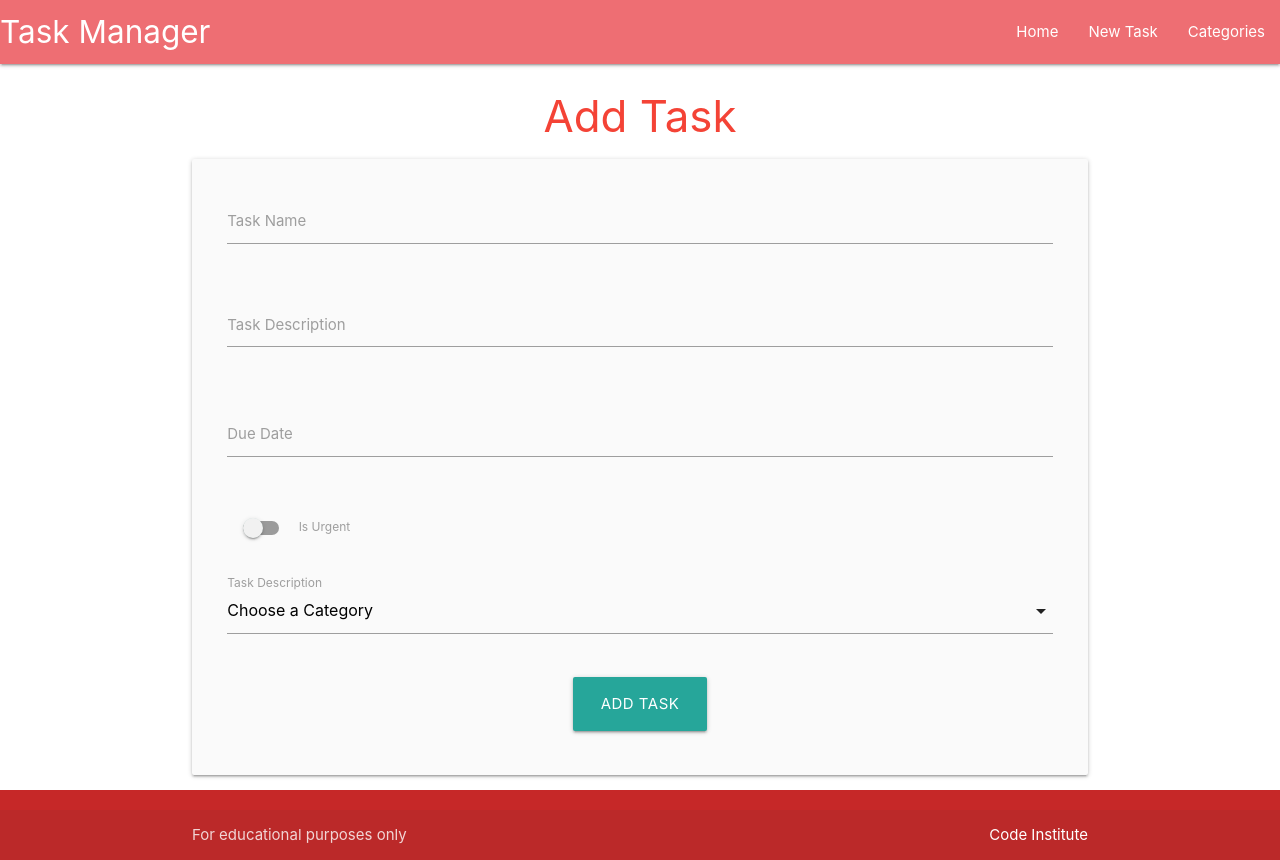
After one commit to Morgana-S/flask-sqlalchemy-task-manager, a Python web app: template taskmanager/templates/add_task.html in a window 1280 px wide. The commit adds this page. Run offline with Jinja, Linux system fonts and the light colour scheme; the template is opened without the code that fills it, so the values that code supplies are empty.

Commit message:
Create 'add task' functionality

```diff
--- a/taskmanager/static/js/script.js
+++ b/taskmanager/static/js/script.js
@@ -2,4 +2,15 @@ document.addEventListener('DOMContentLoaded', function () {
   // Sidenav Initializations
   let sidenav = document.querySelectorAll('.sidenav');
   M.Sidenav.init(sidenav);
+
+  // Datepicker initialization
+  let datepicker = document.querySelectorAll('.datepicker');
+  M.Datepicker.init(datepicker, {
+    format: 'dd mmmm, yyyy',
+    i18n: { done: 'Select' },
+  });
+
+  // Select initialization
+  let selects = document.querySelectorAll('select');
+  M.FormSelect.init(selects);
 });
--- /dev/null
+++ b/taskmanager/templates/add_task.html
@@ -0,0 +1,89 @@
+<!-- prettier-ignore -->
+{% extends "base.html" %}
+{% block content %}
+
+<h3 class="red-text center-align">Add Task</h3>
+
+<div class="row card-panel grey lighten-5">
+  <form class="col s12" method="POST" action="{{ url_for('add_task')  }}">
+    <!-- Task Name -->
+    <div class="row">
+      <div class="input-field col s12">
+        <input
+          id="task_name"
+          name="task_name"
+          type="text"
+          class="validate"
+          minlength="5"
+          maxlength="50"
+          required />
+        <label for="task_name">Task Name</label>
+      </div>
+    </div>
+    <!-- Task Description -->
+    <div class="row">
+      <div class="input-field col s12">
+        <textarea
+          id="task_description"
+          name="task_description"
+          type="text"
+          class="materialize-textarea validate"
+          minlength="5"
+          maxlength="200"
+          required></textarea>
+        <label for="task_description">Task Description</label>
+      </div>
+    </div>
+    <!-- Due Date -->
+    <div class="row">
+      <div class="input-field col s12">
+        <input
+          id="due_date"
+          name="due_date"
+          type="text"
+          class="datepicker validate"
+          minlength="5"
+          maxlength="50"
+          required />
+        <label for="due_date">Due Date</label>
+      </div>
+    </div>
+    <!-- Is Urgent -->
+    <div class="row">
+      <div class="input-field col s12">
+        <div class="switch">
+          <label for="is_urgent">
+            <input id="is_urgent" name="is_urgent" type="checkbox" />
+            <span class="lever"></span>
+            Is Urgent
+          </label>
+        </div>
+      </div>
+    </div>
+    <!-- Category Selection -->
+    <div class="row">
+      <div class="input-field col s12">
+        <select name="category_id" id="category_id" class="validate" required>
+          <option value="" disabled selected>Choose a Category</option>
+          <!-- prettier-ignore -->
+          {% for category in categories %}
+          <option value="{{ category.id }}">
+            {{ category.category_name }}
+          </option>
+          {% endfor %}
+        </select>
+        <label for="task_description">Task Description</label>
+      </div>
+    </div>
+    <!-- Submit -->
+    <div class="row">
+      <div class="col s12 center-align">
+        <button type="submit" class="btn-large light-red darken-1">
+          Add Task
+        </button>
+      </div>
+    </div>
+  </form>
+</div>
+
+{% endblock %}
--- a/taskmanager/templates/base.html
+++ b/taskmanager/templates/base.html
@@ -28,7 +28,7 @@
           </a>
           <ul class="right hide-on-med-and-down">
             <li><a href="{{  url_for('home')  }}">Home</a></li>
-            <li><a href="">New Task</a></li>
+            <li><a href="{{ url_for('add_task')  }}">New Task</a></li>
             <li><a href="{{  url_for('categories')  }}">Categories</a></li>
           </ul>
         </div>
@@ -36,7 +36,7 @@
       <!-- Mobile Side NavBar -->
       <ul class="sidenav" id="mobile-demo">
         <li><a href="{{  url_for('home')  }}">Home</a></li>
-        <li><a href="">New Task</a></li>
+        <li><a href="{{ url_for('add_task')  }}">New Task</a></li>
         <li><a href="{{  url_for('categories')  }}">Categories</a></li>
       </ul>
     </header>
```
Also changed, not shown: taskmanager/routes.py (+16 -0 lines), taskmanager/templates/tasks.html (+8 -0 lines).
